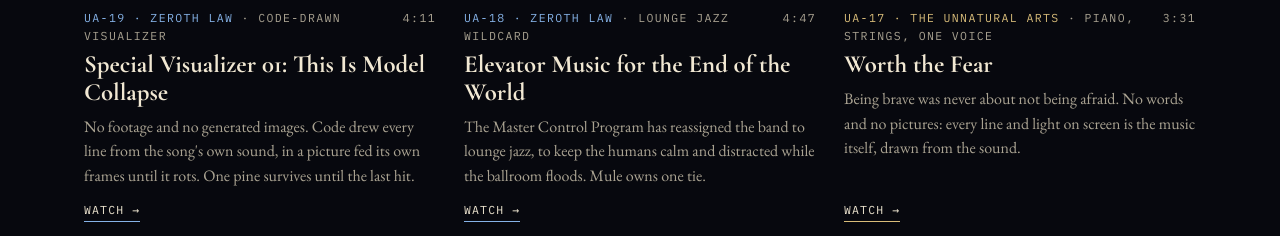
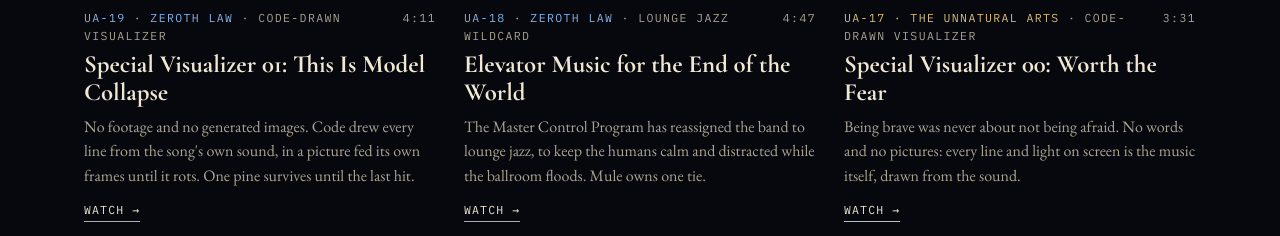
Before and after one commit to rezurx/unnatural-arts, a plain HTML site: page index.html in a window 1280 px wide. Shown: the part 979-1215 px from the top of the page. Drawn offline with nearby package versions, Linux system fonts and the light colour scheme.

Commit message:
Relabel Worth the Fear card as Special Visualizer 00
Co-Authored-By: Claude Fable 5.2 <noreply@anthropic.com>
Claude-Session: https://claude.ai/code/session_014nS885G3GxzdpKmJ83d9Kt

```diff
--- a/index.html
+++ b/index.html
@@ -338,7 +338,7 @@ const RELEASES = [
   { act:"ch", title:"Unblock Me for Christmas", kind:"Stop-motion Christmas special", time:"3:34", youtube:"q5kebS41-bU", substack:"", img:"unblock", soon:"", presave:"https://distrokid.com/hyperfollow/chrissieno7/unblock-me-for-christmas",
     spotify:"https://open.spotify.com/album/0PJuO4NH2Tbc2afUXP8PG1", apple:"https://music.apple.com/us/album/unblock-me-for-christmas-single/6835265287",
     pitch:"All she wants for Christmas is one small thing. With special guests Zeroth Law and Wren Nightingale. It's not desperate. It's festive." },
-  { act:"ua", title:"Worth the Fear", kind:"Piano, strings, one voice", time:"3:31", youtube:"TbT1haikHEA", substack:"", img:"", soon:"",
+  { act:"ua", title:"Special Visualizer 00: Worth the Fear", kind:"Code-drawn visualizer", time:"3:31", youtube:"TbT1haikHEA", substack:"", img:"", soon:"",
     pitch:"Being brave was never about not being afraid. No words and no pictures: every line and light on screen is the music itself, drawn from the sound." },
   { act:"zl", title:"Elevator Music for the End of the World", kind:"Lounge jazz wildcard", time:"4:47", youtube:"EjEXOhwsSaI", substack:"", img:"", soon:"",
     pitch:"The Master Control Program has reassigned the band to lounge jazz, to keep the humans calm and distracted while the ballroom floods. Mule owns one tie." },
```
